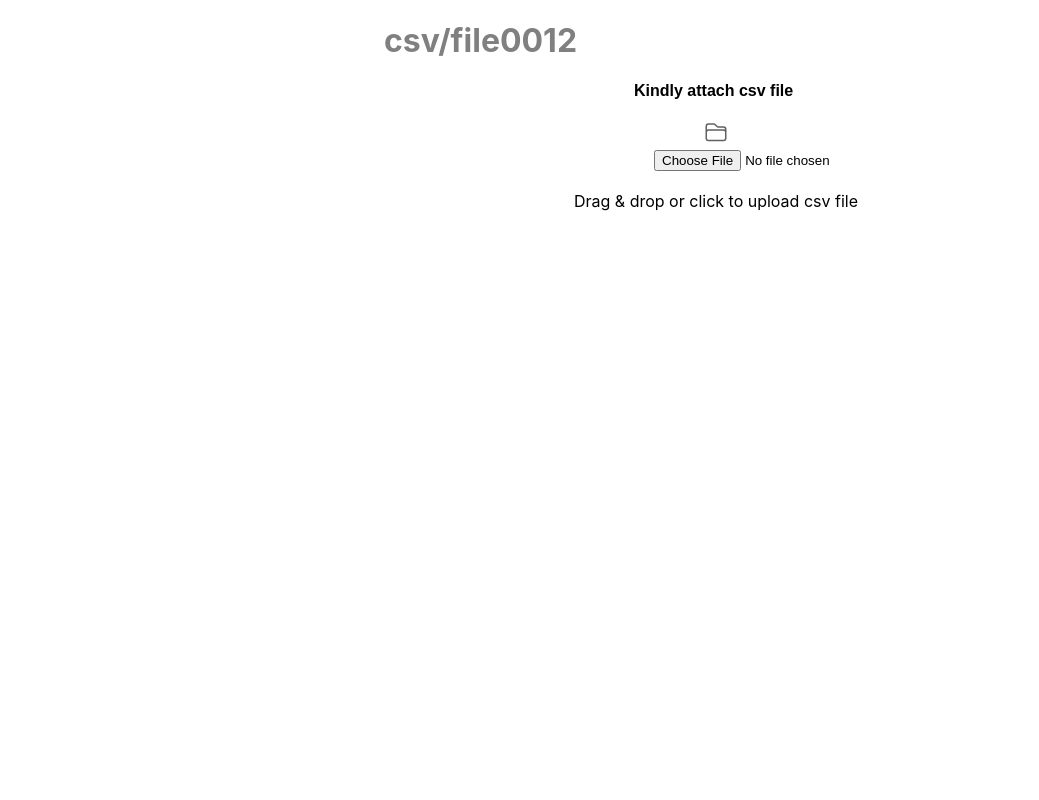
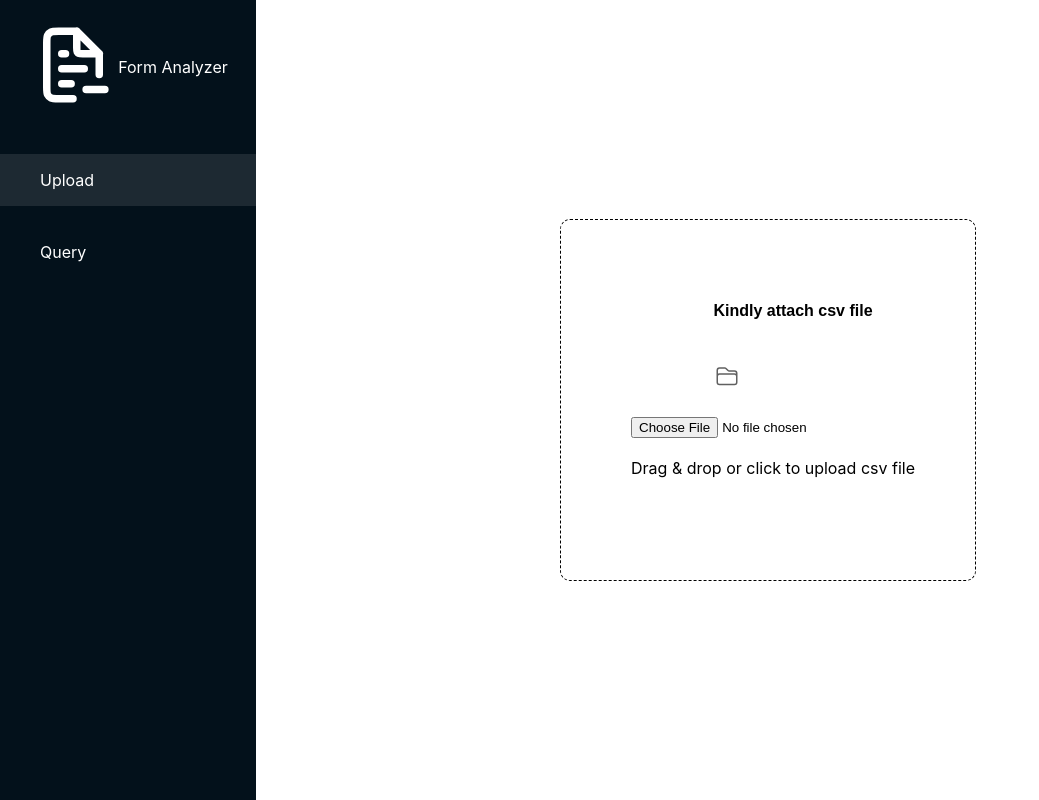
Before and after one commit to Devclan-Mavericks/frontend, a React (Create React App) app: page / in a window 1280 px wide. Shown: the whole page, without its empty margins (0-1039 px from the left). Built offline with nearby package versions, Linux system fonts and the light colour scheme.

Commit message:
upload update

```diff
--- a/src/App.js
+++ b/src/App.js
@@ -1,9 +1,13 @@
 import logo from './logo.svg';
 import './App.css';
 import Upload from './uploadSection/Upload';
+import Sidebar from './sidebar/Sidebar';
 function App() {
   return (
-   <div>
+
+
+   <div class="appjs">
+  <Sidebar/>
     <Upload/>
    </div>
   );
--- a/src/sidebar/Sidebar.js
+++ b/src/sidebar/Sidebar.js
@@ -15,7 +15,7 @@ const Sidebar = () => {
     }
 
     return(
-        <div style={{width:"30dvw", height:"100dvh", backgroundColor: "#03111B"}} className={"tw-flex tw-flex-col tw-text-white"}>
+        <div style={{width:"20dvw", height:"100dvh", backgroundColor: "#03111B"}} className={"tw-flex tw-flex-col tw-text-white"}>
             <div style={{width:"100%", alignItems:"center"}} className={"tw-flex tw-flex-row tw-justify-center tw-my-5"}>
                 <span><svg width="90px" height="90px" viewBox="0 0 24 24" fill="none" xmlns="http://www.w3.org/2000/svg"><g id="SVGRepo_bgCarrier" stroke-width="0"></g><g id="SVGRepo_tracerCarrier" stroke-linecap="round" stroke-linejoin="round"></g><g id="SVGRepo_iconCarrier"> <path d="M13 3H8.2C7.0799 3 6.51984 3 6.09202 3.21799C5.71569 3.40973 5.40973 3.71569 5.21799 4.09202C5 4.51984 5 5.0799 5 6.2V17.8C5 18.9201 5 19.4802 5.21799 19.908C5.40973 20.2843 5.71569 20.5903 6.09202 20.782C6.51984 21 7.0799 21 8.2 21H12M13 3L19 9M13 3V7.4C13 7.96005 13 8.24008 13.109 8.45399C13.2049 8.64215 13.3578 8.79513 13.546 8.89101C13.7599 9 14.0399 9 14.6 9H19M19 9V14.5M9 17H11.5M9 13H15M9 9H10M15.5 18.5H20.5" stroke="#ffffff" stroke-width="2" stroke-linecap="round" stroke-linejoin="round"></path> </g></svg></span>
                 <p>Form Analyzer</p>
--- a/src/uploadSection/Upload.js
+++ b/src/uploadSection/Upload.js
@@ -14,8 +14,9 @@ const Upload = () => {
 
     return(
 
-        <div class='screen-division' style={{width: '70vw'}}>
-        <h1 class="filename"  >csv/file0012</h1>
+        <div class='screen-division' style={{width: '80vw', display:'flex', alignItems:'center', justifyContent:'center'}} >
+            <div class="container">
+
 
 
         <div  class="upload">
@@ -26,7 +27,7 @@ const Upload = () => {
 
                 <svg
                         class="svgfolder"
-                        // className="shrink-0 w-6 h-6  relative overflow-visible cursor-pointer "
+                        // className="shrink-0 w-6 h-6    "
                         width="24"
                         height="25"
                         viewBox="0 0 24 25"
@@ -61,6 +62,7 @@ const Upload = () => {
                   </div>
                 </div>
               </div>
+              </div>
         </div>
 
 
--- a/src/uploadSection/upload.css
+++ b/src/uploadSection/upload.css
@@ -2,33 +2,49 @@ body{
     margin:  0;
     padding: 0;
 }
+ .container{
+    border-radius: 10px;
+    border: 1px dashed;
+    padding: 30px;
+    height: 300px;
+    display: flex;
+    justify-content: center;
+    align-items: center;
+ }
 .filename{
     color: gray ;
-    padding-left: 30vw;
+    /* padding-left: 30vw; */
 }
 .upload{
-    padding-left: 30vw;
+    /* padding-left: 30vw; */
     justify-content: center;
 
 }
 .attach{
-    padding-left: 250px;
+   align-self: center;
+   justify-self: center;
+   padding-left: 50px;
     font-family: Arial, Helvetica, sans-serif;
     font-weight: bold;
 }
 .uploadfolder{
     margin: 20px;
+    padding-left: 20px;
 }
 .choose{
-  padding-left: 170px;
+   padding-right: 10px;
   margin-top: 20px;
 }
 .input{
     color: rgb(0, 0, 0);
-    padding-left: 250px;
+    /* padding-left: 250px; */
     justify-content: center;
 }
 .svgfolder{
-    padding-left: 300px;
-    margin-top: 0;
+    padding-left: 60px;
+   margin: 8%;
+
 }
+.appjs{
+    display: flex;
+}
```
